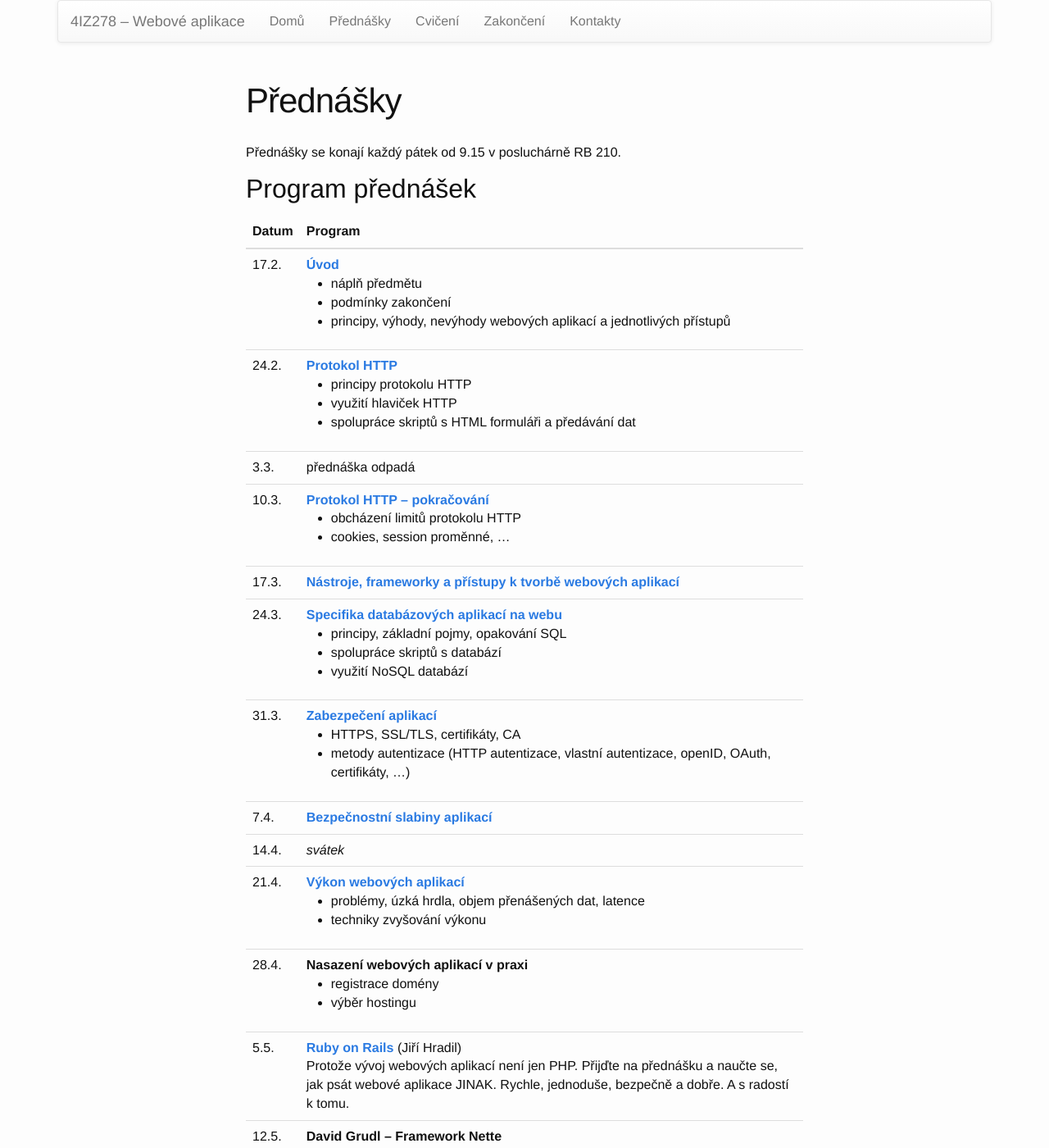
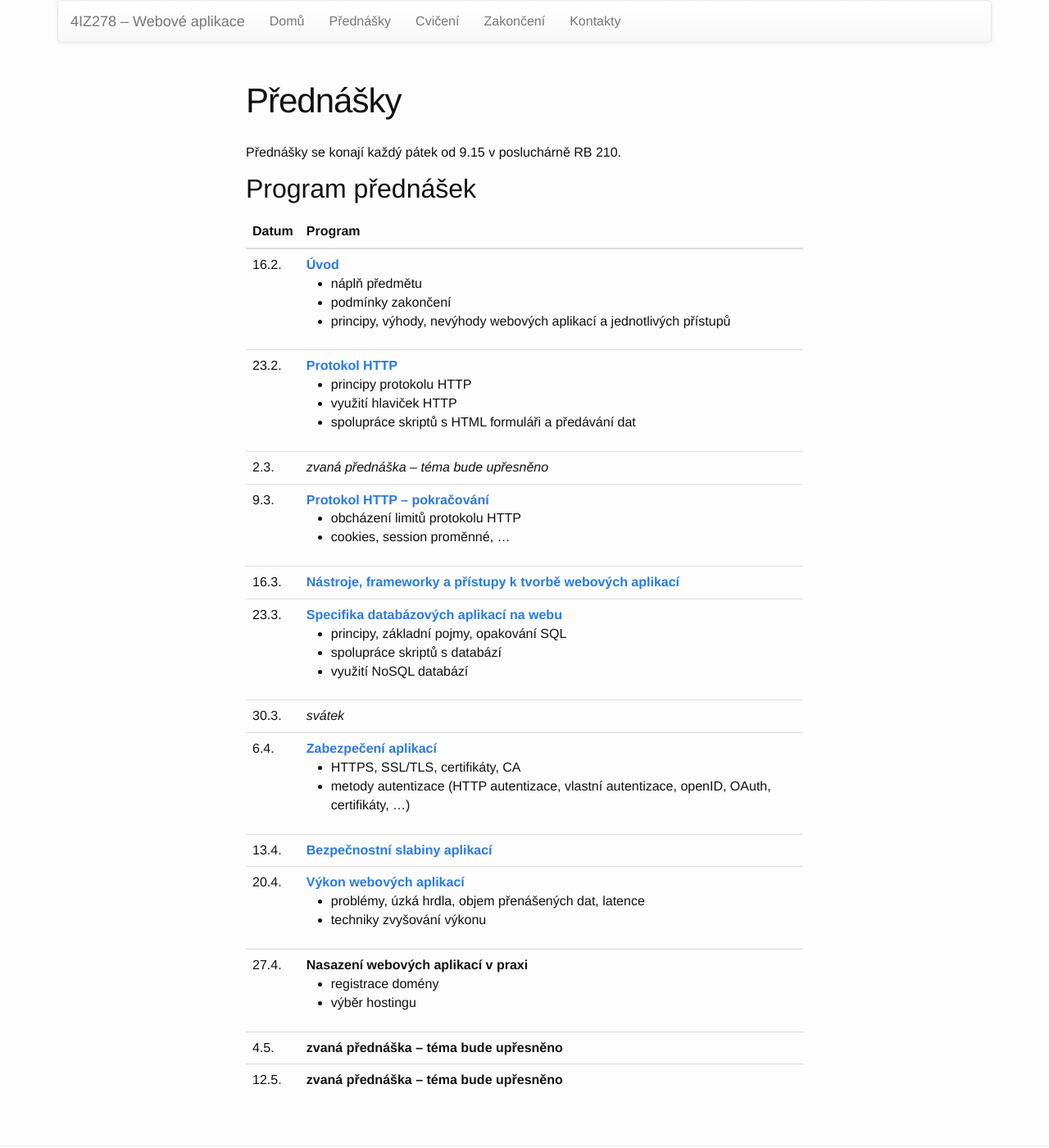
Before and after one commit to 4iz278/4iz278.github.io, a Jekyll site: the page built from prednasky/index.html, in a window 1280 px wide and 1400 px high. Shown: the whole window at 82% size. Built offline with Jekyll 4.4.1, drawn with Linux system fonts in a browser that asks for light colours; nearby versions of some CDN libraries.

Commit message:
Aktualizace na další semestr

```diff
--- a/prednasky/index.html
+++ b/prednasky/index.html
@@ -16,7 +16,7 @@ title: Přednášky
   </thead>
   <tbody>
     <tr>
-      <td>17.2.</td>
+      <td>16.2.</td>
       <td>
         <strong><a href="http://www.kosek.cz/vyuka/4iz278/prednasky/uvod/">Úvod</a></strong>
         <ul>
@@ -27,7 +27,7 @@ title: Přednášky
       </td>
     </tr>
     <tr>
-      <td>24.2.</td>
+      <td>23.2.</td>
       <td><strong><a href="http://www.kosek.cz/vyuka/4iz278/prednasky/http/">Protokol HTTP</a></strong>
         <ul>
           <li>principy protokolu HTTP</li>
@@ -37,11 +37,11 @@ title: Přednášky
       </td>
     </tr>
     <tr>
-      <td>3.3.</td>
-      <td>přednáška odpadá</td>
+      <td>2.3.</td>
+      <td><em>zvaná přednáška &ndash; téma bude upřesněno</em></td>
     </tr>
     <tr>
-      <td>10.3.</td>
+      <td>9.3.</td>
       <td><strong><a href="http://www.kosek.cz/vyuka/4iz278/prednasky/http/">Protokol HTTP – pokračování</a></strong>
         <ul>
           <li>obcházení limitů protokolu HTTP</li>
@@ -50,11 +50,11 @@ title: Přednášky
       </td>
     </tr>
     <tr>
-      <td>17.3.</td>
+      <td>16.3.</td>
       <td><strong><a href="http://www.kosek.cz/vyuka/4iz278/prednasky/prostredi/">Nástroje, frameworky a přístupy k tvorbě webových aplikací</strong> </td>
     </tr>
     <tr>
-      <td>24.3.</td>
+      <td>23.3.</td>
       <td><strong><a href="http://www.kosek.cz/vyuka/4iz278/prednasky/databaze/">Specifika databázových aplikací na webu</a></strong>
         <ul>
           <li>principy, základní pojmy, opakování SQL </li>
@@ -64,7 +64,11 @@ title: Přednášky
       </td>
     </tr>
     <tr>
-      <td>31.3.</td>
+      <td>30.3.</td>
+      <td><em>svátek</em></td>
+    </tr>
+    <tr>
+      <td>6.4.</td>
       <td><strong><a href="http://www.kosek.cz/vyuka/4iz278/prednasky/bezpecnost/">Zabezpečení aplikací</a></strong>
         <ul>
           <li>HTTPS, SSL/TLS, certifikáty, CA </li>
@@ -73,15 +77,11 @@ title: Přednášky
       </td>
     </tr>
     <tr>
-      <td>7.4.</td>
+      <td>13.4.</td>
       <td><strong><a href="http://www.kosek.cz/vyuka/4iz278/prednasky/bezpecnost/">Bezpečnostní slabiny aplikací</a></strong></td>
     </tr>
     <tr>
-      <td>14.4.</td>
-      <td><em>svátek</em></td>
-    </tr>
-    <tr>
-      <td>21.4.</td>
+      <td>20.4.</td>
       <td><strong><a href="http://www.kosek.cz/vyuka/4iz278/prednasky/vykon/">Výkon webových aplikací</a></strong>
         <ul>
           <li>problémy, úzká hrdla, objem přenášených dat, latence </li>
@@ -90,7 +90,7 @@ title: Přednášky
       </td>
     </tr>
     <tr>
-      <td>28.4.</td>
+      <td>27.4.</td>
       <td><strong>Nasazení webových aplikací v praxi</strong>
         <ul>
           <li>registrace domény</li>
@@ -99,15 +99,18 @@ title: Přednášky
       </td>
     </tr>
     <tr>
-      <td>5.5.</td>
+      <td>4.5.</td>
+      <td><strong>zvaná přednáška – téma bude upřesněno</strong></td>
+      <!--
       <td><strong><a href="2017/2017-05-05-rails-prednaska-vse.pdf">Ruby on Rails</a></strong> (Jiří Hradil)<br/>
         Protože vývoj webových aplikací není jen PHP. Přijďte na
         přednášku a naučte se, jak psát webové aplikace JINAK. Rychle,
         jednoduše, bezpečně a dobře. A s radostí k tomu.</td>
+      -->
     </tr>
     <tr>
       <td>12.5.</td>
-      <td><strong>David Grudl – Framework Nette</strong></td>
+      <td><strong>zvaná přednáška – téma bude upřesněno</strong></td>
     </tr>
   </tbody>
 </table>
```
